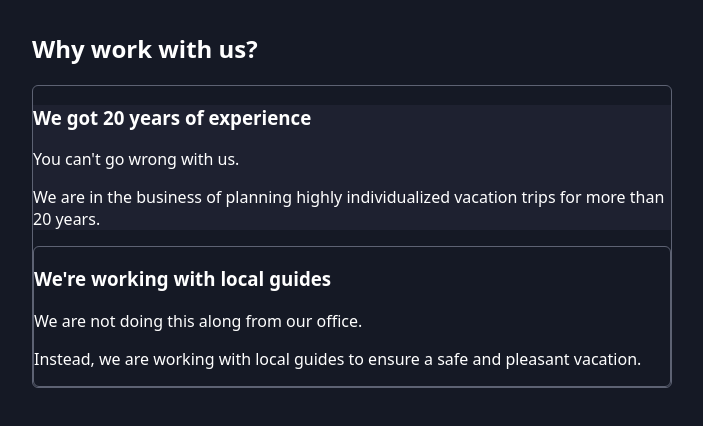
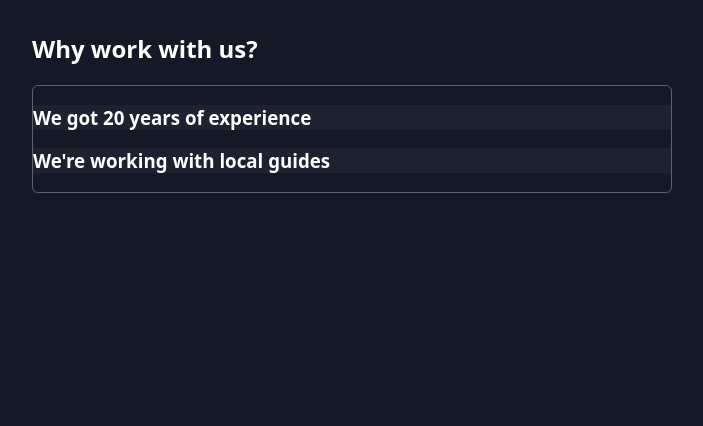
Before and after one commit to ReactAcademind/29-ReactPatterns, a React (Vite) app: page / in a window 1280 px wide. Shown: the top 426 px of the page, without its empty margins (288-991 px from the left). Built offline with nearby package versions, Linux system fonts and the light colour scheme.

Commit message:
541. Managing Multi-Component State with the Context API
541. Managing Multi-Component State with the Context API

```diff
--- a/src/App.jsx
+++ b/src/App.jsx
@@ -8,6 +8,7 @@
         <h2>Why work with us?</h2>
         <Accordion className="accordion">
           <AccordionItem
+            id="experience"
             className="accordion-item"
             title="We got 20 years of experience"
           >
@@ -20,7 +21,8 @@
             </article>
           </AccordionItem>
           <AccordionItem
-            className="accordion"
+            id="local-guides"
+            className="accordion-item"
             title="We're working with local guides"
           >
             <article>
@@ -34,7 +36,7 @@
         </Accordion>
       </section>
     </main>
-  );
+  )
 }
 
 export default App;
--- a/src/components/Accordion/Accordion.jsx
+++ b/src/components/Accordion/Accordion.jsx
@@ -1,3 +1,39 @@
+import { createContext, useContext, useState } from "react";
+
+const AccordionContext = createContext();
+
+export function useAccordionContext() {
+  const ctx = useContext(AccordionContext);
+
+  if (!ctx) {
+    throw new Error(
+      "Accordion-related components must be wrapped by <Accordion>"
+    );
+  }
+
+  return ctx;
+}
+
 export default function Accordion({ children, className }) {
-  return <ul className={className}>{children}</ul>;
+  const [openItemId, setOpenItemId] = useState();
+
+  function openItem(id) {
+    setOpenItemId(id);
+  }
+
+  function closeItem() {
+    setOpenItemId(null);
+  }
+
+  const contextValue = {
+    openItemId,
+    openItem,
+    closeItem,
+  };
+
+  return (
+    <AccordionContext.Provider value={contextValue}>
+      <ul className={className}>{children}</ul>
+    </AccordionContext.Provider>
+  );
 }
--- a/src/components/Accordion/AccordionItem.jsx
+++ b/src/components/Accordion/AccordionItem.jsx
@@ -1,8 +1,28 @@
-export default function AccordionItem({ className, title, children }) {
+import { useAccordionContext } from "./Accordion";
+
+export default function AccordionItem({ id, className, title, children }) {
+  const { openItemId, openItem, closeItem } = useAccordionContext();
+
+  const isOpen = openItemId === id;
+
+  function handleClick() {
+    if (isOpen) {
+      closeItem();
+    } else {
+      openItem(id);
+    }
+  }
+
   return (
     <li className={className}>
-      <h3>{title}</h3>
-      <div>{children}</div>
+      <h3 onClick={handleClick}>{title}</h3>
+      <div
+        className={
+          isOpen ? "accordion-item-content open" : "accordion-item-content"
+        }
+      >
+        {children}
+      </div>
     </li>
   );
 }
```
